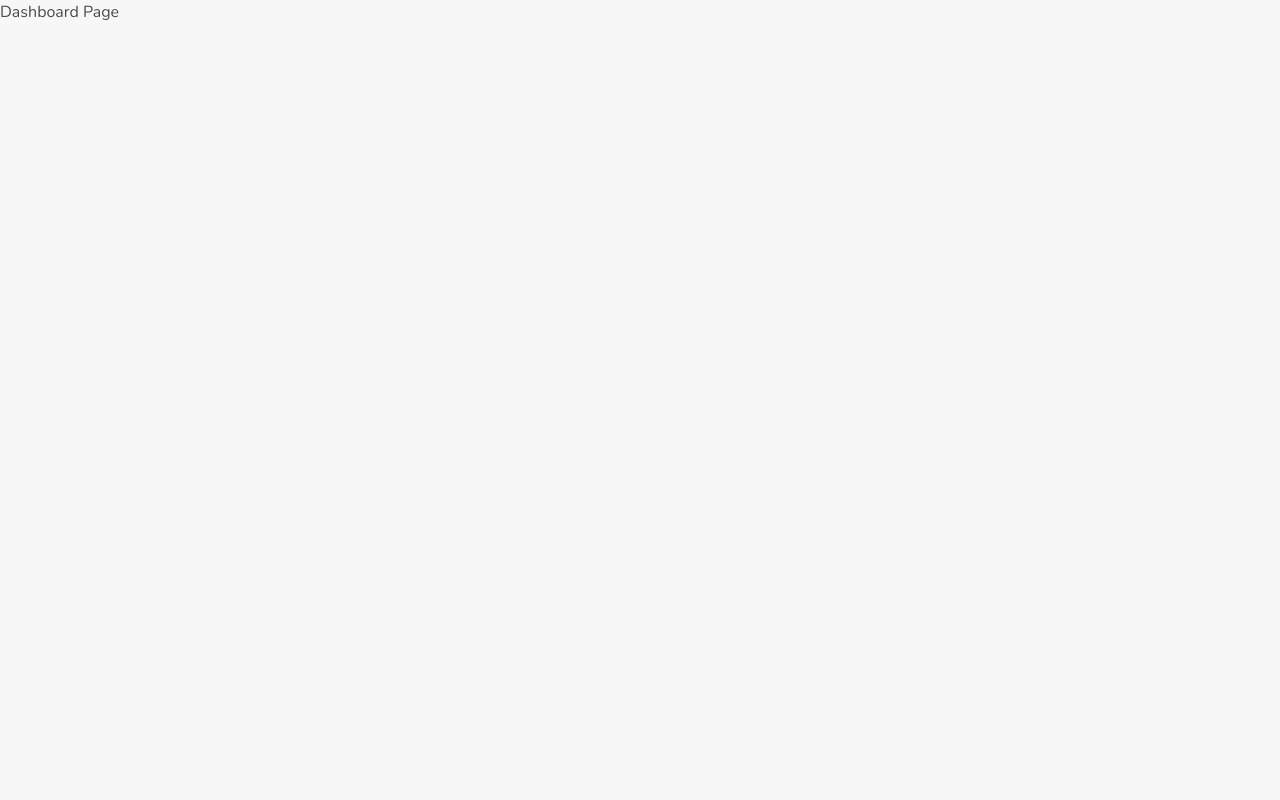
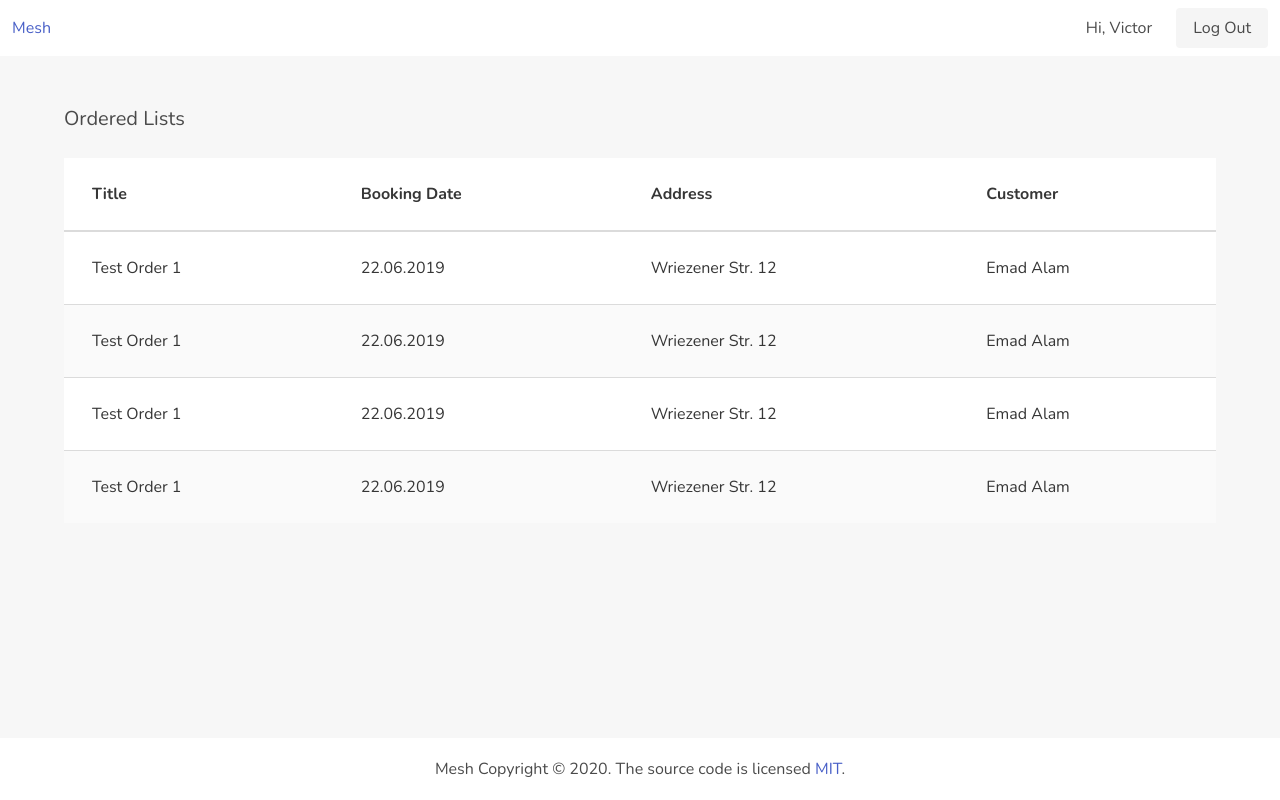
Before and after one commit to onwuvic/mesh, a React (Create React App) app: page /dashboard in a window 1280 px wide. Built offline with nearby package versions, Linux system fonts and the light colour scheme.

Commit message:
design the dasboard ui

```diff
--- /dev/null
+++ b/src/views/Dashboard/Dashboard.scss
@@ -0,0 +1,10 @@
+.main {
+    display: flex;
+    flex-direction: column;
+    height: 100vh;
+}
+
+.footer {
+    padding: 1.2rem;
+    background-color: #ffffff;
+}
--- a/src/views/Dashboard/Dashboard.tsx
+++ b/src/views/Dashboard/Dashboard.tsx
@@ -1,11 +1,94 @@
 import React from 'react';
+import './Dashboard.scss';
 
 const Dashboard = () => {
 
     return (
-        <p>Dashboard Page</p>
+        <div className="main">
+            <nav className="navbar" role="navigation" aria-label="main navigation">
+                <div className="navbar-brand">
+                    <a className="navbar-item" href="#">
+                        Mesh
+                    </a>
+
+                    <a role="button" className="navbar-burger" aria-label="menu" aria-expanded="false" data-target="navbarBasicExample">
+                        <span aria-hidden="true"></span>
+                        <span aria-hidden="true"></span>
+                        <span aria-hidden="true"></span>
+                    </a>
+                </div>
+
+                <div id="navbarBasicExample" className="navbar-menu">
+                    <div className="navbar-end">
+                        <span className="navbar-item">
+                           Hi, Victor
+                        </span>
+                        <div className="navbar-item">
+                            <div className="buttons">
+                                <a className="button is-light">
+                                    Log Out
+                                </a>
+                            </div>
+                        </div>
+                    </div>
+                </div>
+            </nav>
+
+            <section className="section">
+                <div className="container">
+                    <span className="is-size-5">
+                        Ordered Lists
+                    </span>
+
+                    <table className="table is-fullwidth is-hoverable is-striped u-margin-top">
+                        <thead>
+                            <tr>
+                                <th>Title</th>
+                                <th>Booking Date</th>
+                                <th>Address</th>
+                                <th>Customer</th>
+                            </tr>
+                        </thead>
+                        <tbody>
+                            <tr>
+                                <td>Test Order 1</td>
+                                <td>22.06.2019</td>
+                                <td>Wriezener Str. 12</td>
+                                <td>Emad Alam</td>
+                            </tr>
+                            <tr>
+                                <td>Test Order 1</td>
+                                <td>22.06.2019</td>
+                                <td>Wriezener Str. 12</td>
+                                <td>Emad Alam</td>
+                            </tr>
+                            <tr>
+                                <td>Test Order 1</td>
+                                <td>22.06.2019</td>
+                                <td>Wriezener Str. 12</td>
+                                <td>Emad Alam</td>
+                            </tr>
+                            <tr>
+                                <td>Test Order 1</td>
+                                <td>22.06.2019</td>
+                                <td>Wriezener Str. 12</td>
+                                <td>Emad Alam</td>
+                            </tr>
+                        </tbody>
+                    </table>
+                </div>
+            </section>
+
+            <footer className="footer flex-margin-top-auto">
+                <div className="content has-text-centered">
+                    <p>
+                        Mesh Copyright &copy; 2020.
+                        The source code is licensed <a href="http://opensource.org/licenses/mit-license.php">MIT</a>.
+                    </p>
+                </div>
+            </footer>
+        </div>
     )
 }
 
-
 export default Dashboard;
```
